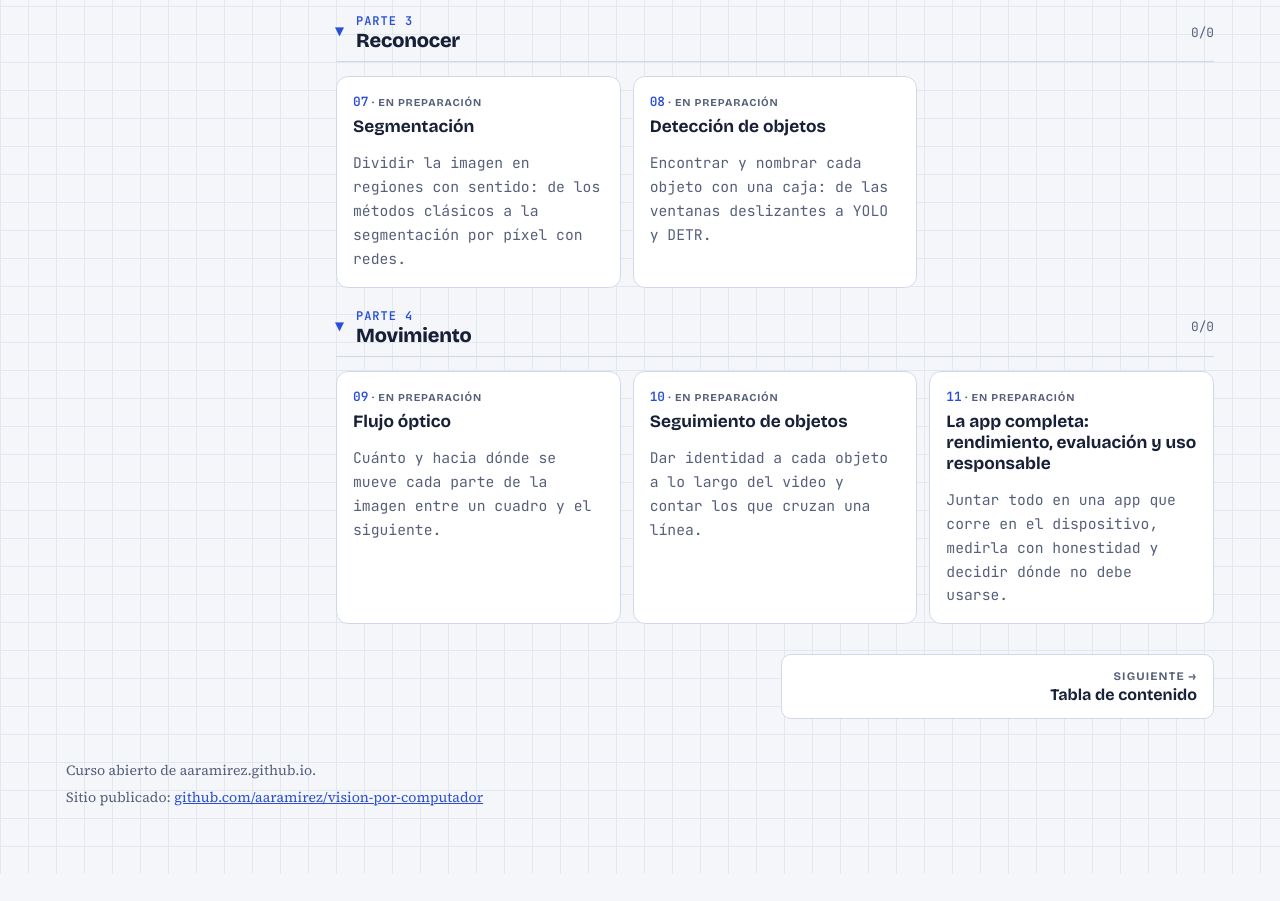
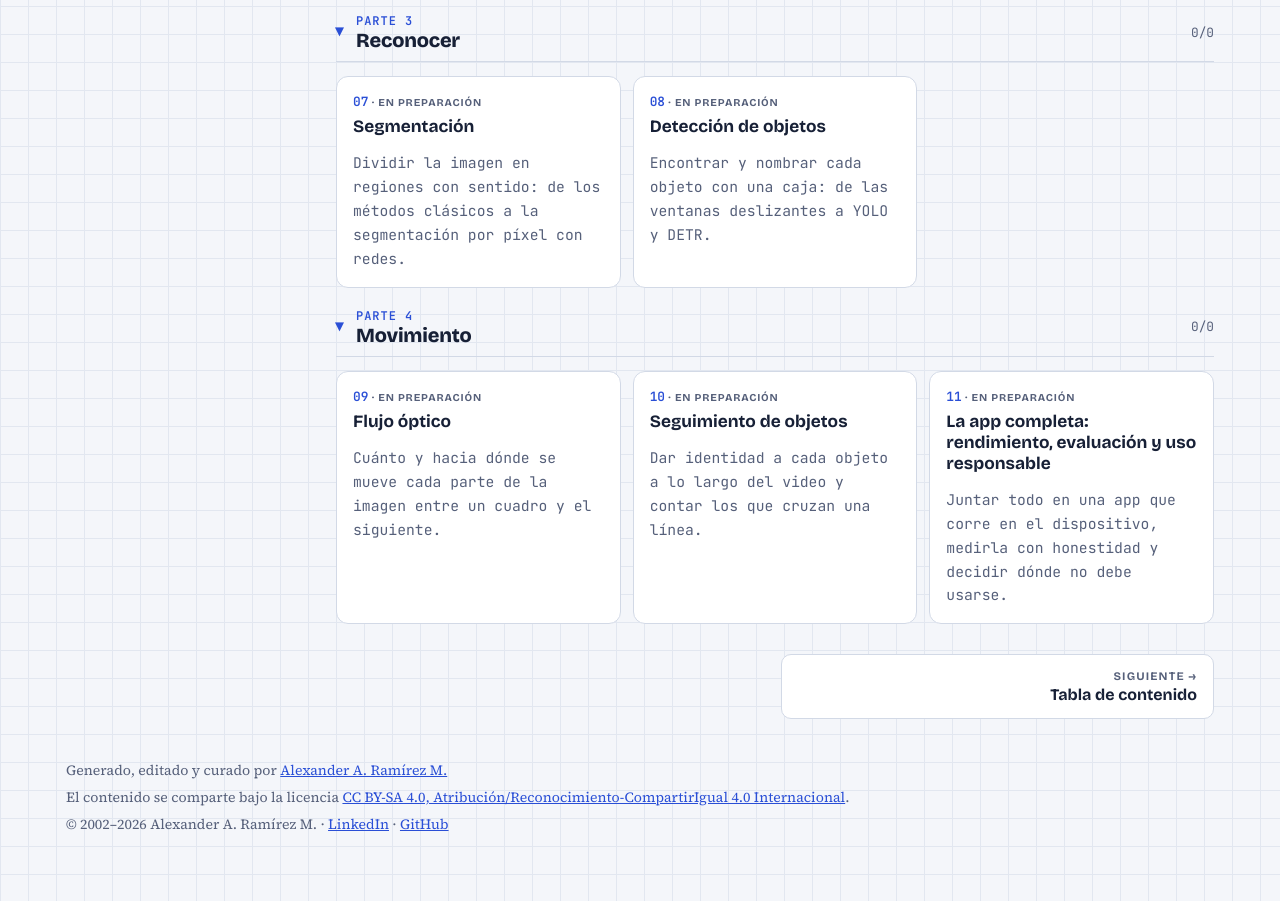
Before and after one commit to aaramirez/vision-por-computador, a plain HTML site: page index.html in a window 1280 px wide. Shown: the part 2094-2995 px from the top of the page. Before the commit the page ends 2968 px from the top, so only its background shows below. Drawn offline with nearby package versions, Linux system fonts and the light colour scheme.

Commit message:
Pie común: autoría, licencia CC BY-SA 4.0 y año que se actualiza solo

```diff
--- a/index.html
+++ b/index.html
@@ -86,7 +86,7 @@ height="0" width="0" style="display:none;visibility:hidden"></iframe></noscript>
 <nav class="pager" id="pager" aria-label="Capítulo anterior y siguiente"></nav>
 </main>
 </div>
-<footer><span>Curso abierto de aaramirez.github.io.</span><span>Sitio publicado: <a href="https://github.com/aaramirez/vision-por-computador" target="_blank" rel="noopener">github.com/aaramirez/vision-por-computador</a></span></footer>
+<footer><span>Generado, editado y curado por <a href="https://www.linkedin.com/in/alexander-ramirez-morales/" target="_blank" rel="noopener">Alexander A. Ramírez M.</a></span><span>El contenido se comparte bajo la licencia <a href="https://creativecommons.org/licenses/by-sa/4.0/deed.es" target="_blank" rel="noopener">CC BY-SA 4.0, Atribución/Reconocimiento-CompartirIgual 4.0 Internacional</a>.</span><span>© 2002–<span data-anio>2026</span> Alexander A. Ramírez M. · <a href="https://www.linkedin.com/in/alexander-ramirez-morales/" target="_blank" rel="noopener">LinkedIn</a> · <a href="https://github.com/aaramirez" target="_blank" rel="noopener">GitHub</a></span><script>document.querySelectorAll('[data-anio]').forEach(function (e) { e.textContent = new Date().getFullYear(); });</script></footer>
 </div>
 <script src="assets/lab.js"></script>
 </body>
```
Also changed, not shown: temario.html (+1 -1 lines).
